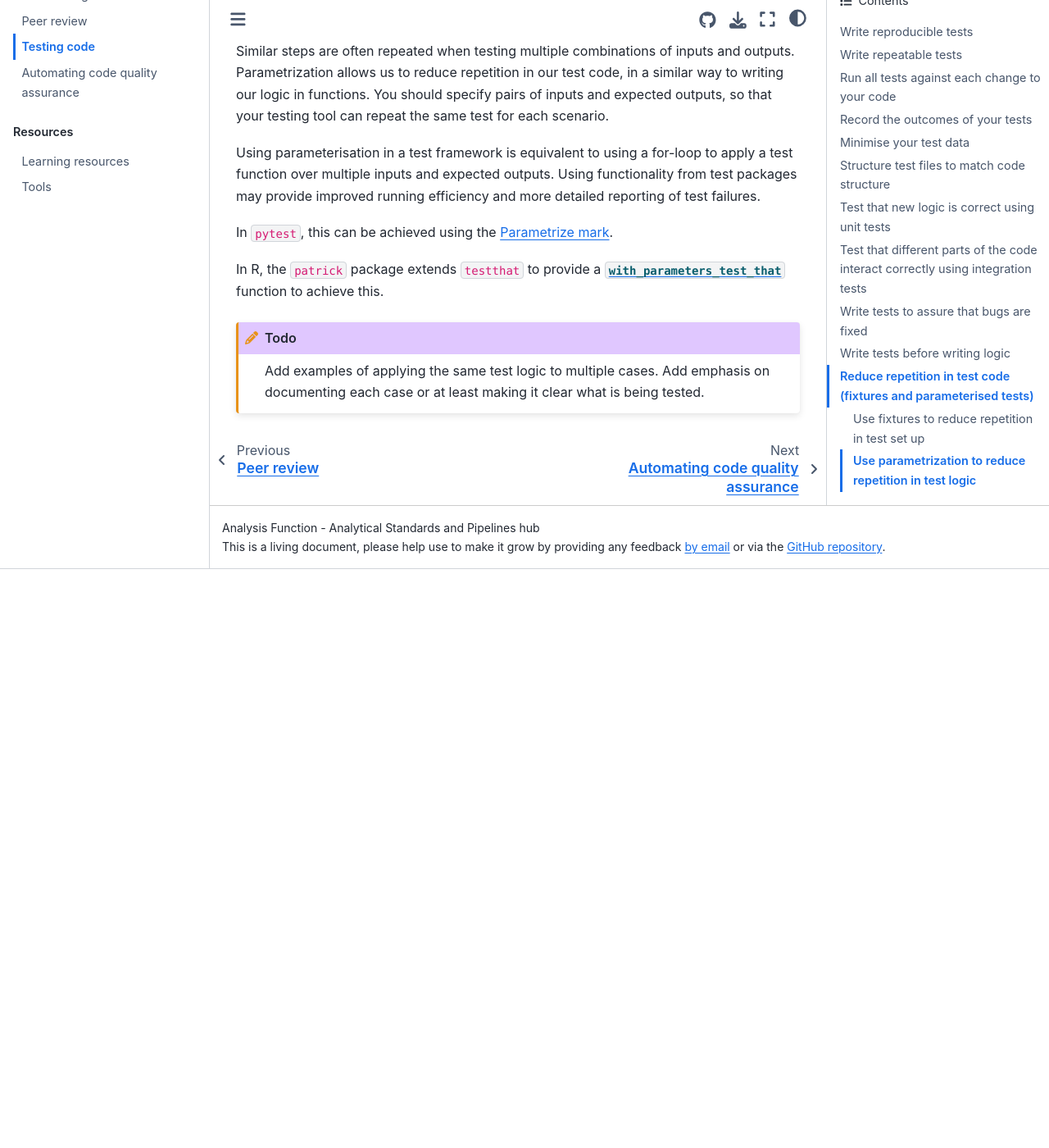
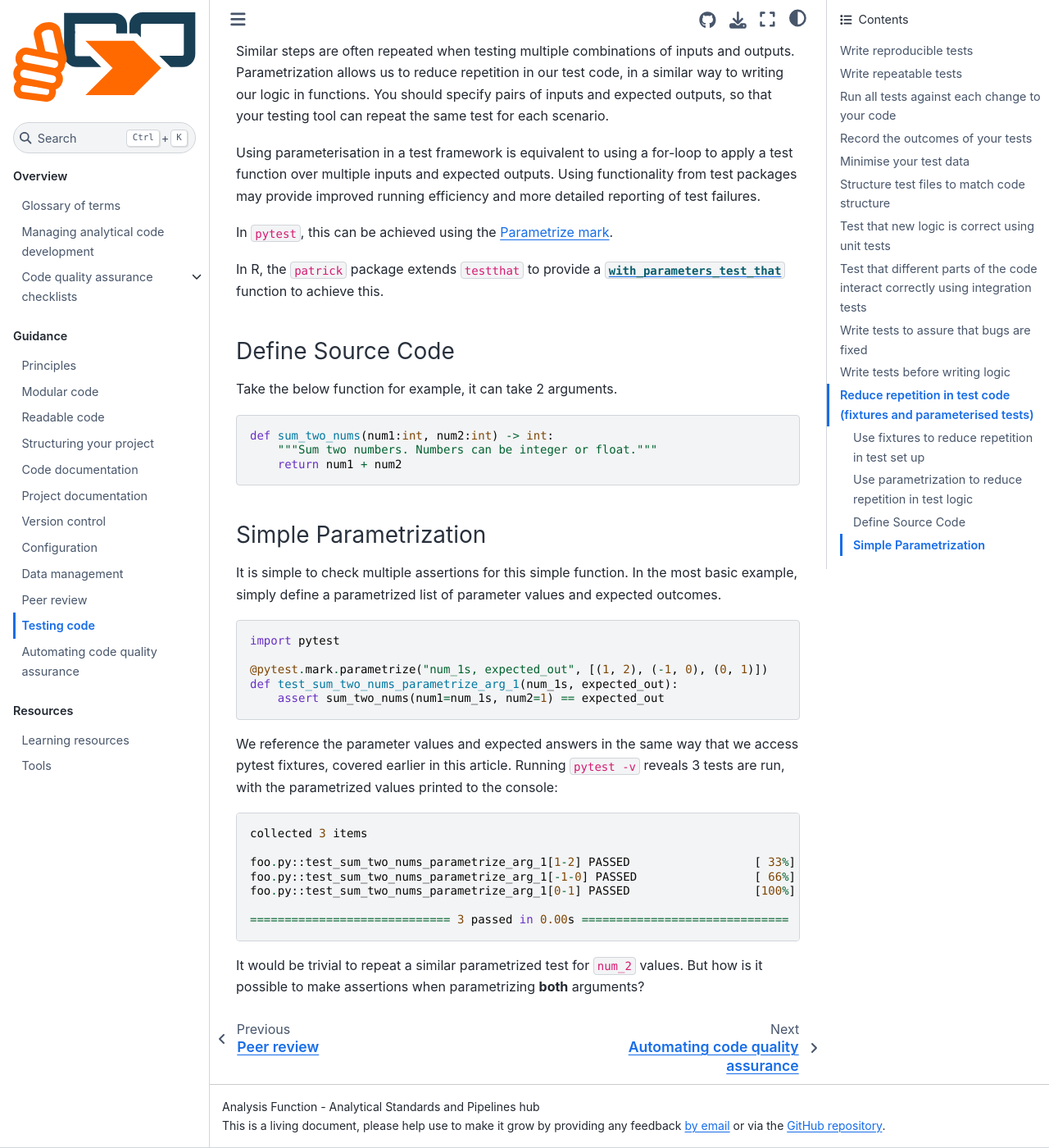
Before and after one commit to best-practice-and-impact/qa-of-code-guidance, a Jupyter Book: the page built from book/testing_code.md, in a window 1280 px wide and 1400 px high, scrolled down 11604 px. Shown: the whole window at 82% size. Built offline with Jupyter Book 1.0.4 settings and Sphinx 7.4.7 and the Sphinx Book theme 1.1.4, drawn with Linux system fonts in a browser that asks for light colours; before the commit the page ends 12298 px from its top, so only the background shows below that.

Commit message:
feat: Simple parametrized test

````diff
--- a/book/testing_code.md
+++ b/book/testing_code.md
@@ -458,7 +458,47 @@ In `pytest`, this can be achieved using the [Parametrize mark](https://docs.pyte
 In R, the `patrick` package extends `testthat` to provide a
 [`with_parameters_test_that`](https://rdrr.io/cran/patrick/man/with_parameters_test_that.html) function to achieve this.
 
-```{todo}
-Add examples of applying the same test logic to multiple cases.
-Add emphasis on documenting each case or at least making it clear what is being tested.
+### Define Source Code
+
+Take the below function for example, it can take 2 arguments.
+
+```{code-block} python
+def sum_two_nums(num1:int, num2:int) -> int:
+    """Sum two numbers. Numbers can be integer or float."""
+    return num1 + num2
 ```
+
+### Simple Parametrization
+
+It is simple to check multiple assertions for this simple function. In the most
+basic example, simply define a parametrized list of parameter values and
+expected outcomes.
+
+```{code-block} python
+import pytest
+
+@pytest.mark.parametrize("num_1s, expected_out", [(1, 2), (-1, 0), (0, 1)])
+def test_sum_two_nums_parametrize_arg_1(num_1s, expected_out):
+    assert sum_two_nums(num1=num_1s, num2=1) == expected_out
+
+```
+
+We reference the parameter values and expected answers in the same way that we
+access pytest fixtures, covered earlier in this article. Running `pytest -v`
+reveals 3 tests are run, with the parametrized values printed to the console:
+
+```{code-block}
+
+collected 3 items
+
+foo.py::test_sum_two_nums_parametrize_arg_1[1-2] PASSED                  [ 33%]
+foo.py::test_sum_two_nums_parametrize_arg_1[-1-0] PASSED                 [ 66%]
+foo.py::test_sum_two_nums_parametrize_arg_1[0-1] PASSED                  [100%]
+
+============================= 3 passed in 0.00s ==============================
+
+```
+
+It would be trivial to repeat a similar parametrized test for `num_2` values.
+But how is it possible to make assertions when parametrizing **both**
+arguments?
````
